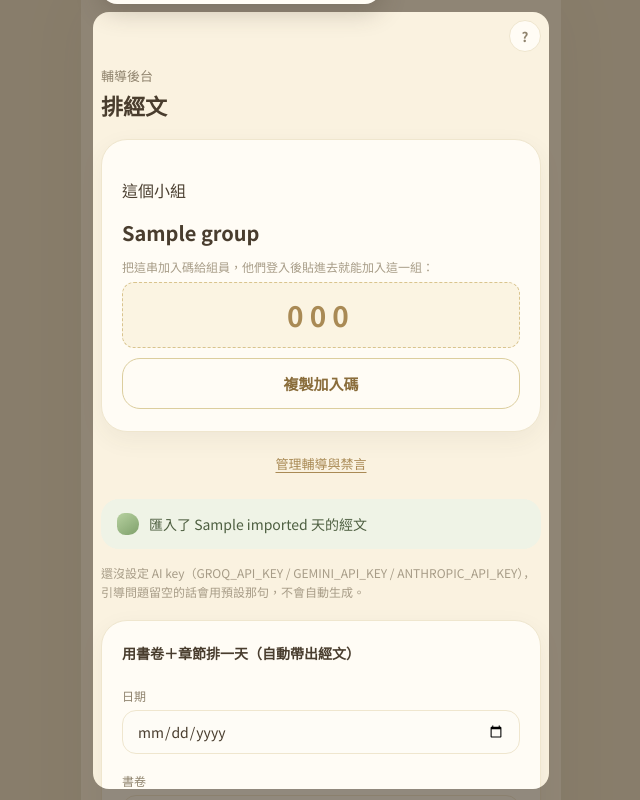
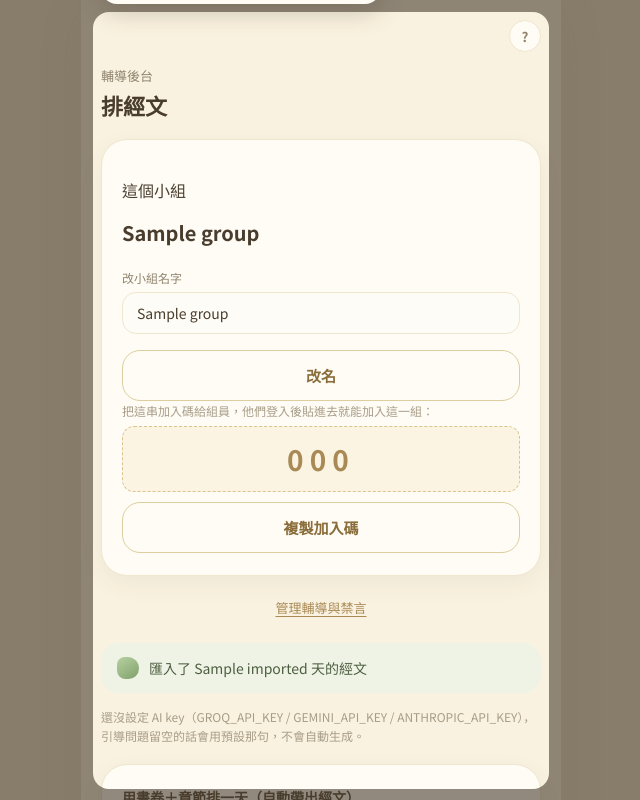
Before and after one commit to windsjp00171-star/GROUP-Devotion, a Flask app: template templates/admin.html in a window 1280 px wide. Shown: the whole page, without its empty margins (319-959 px from the left). Run offline with Flask 3, Linux system fonts and the light colour scheme; the template is opened without the code that fills it: most values are stand-ins (such as "Sample title", 1, 10 or a date in 2020); parts of the project's set-up code (start-up, migrations or seed data) failed here and were passed over.

Commit message:
後台可以改自己這一組的組名（開組之後也能改）
開組時能取名，但先前沒有改名的畫面（要改得動資料庫）。補上後台一個改名欄位，
group_id 取自目前登入的輔導，只動得到自己這一組；加 test_groups 兩個測試守住隔離。

Co-Authored-By: Claude Opus 4.8 <noreply@anthropic.com>
Claude-Session: https://claude.ai/code/session_01XwvFgdJjHAodgiyCRY3Vb1

```diff
--- a/app.py
+++ b/app.py
@@ -41,6 +41,7 @@ from data_store import (  # noqa: E402
     import_passages,
     join_group_by_code,
     list_members,
+    rename_group,
     list_passage_dates,
     set_member_leader,
     set_member_muted,
@@ -625,6 +626,16 @@ def admin():
     )
 
 
+@app.route("/admin/group/rename", methods=["POST"])
+@admin_required
+def admin_rename_group():
+    """輔導改自己這一組的名字。只會動到自己這一組（group_id 取自目前登入的人）。"""
+    name = (request.form.get("name") or "").strip()
+    if name:
+        rename_group(_current_group_id(), name)
+    return redirect(url_for("admin", saved=1))
+
+
 @app.route("/admin/preview")
 @admin_required
 def admin_preview():
--- a/data_store.py
+++ b/data_store.py
@@ -284,6 +284,19 @@ def create_group(name: str, member_id: str) -> dict:
     group = created.data[0]
     sb.table("members").update({"group_id": group["id"], "is_leader": True}).eq("id", member_id).execute()
     return group
+
+
+def rename_group(group_id: str, name: str) -> None:
+    """輔導改自己這一組的名字（開組之後也能改）。空字串忽略，不會把組名清成空白。"""
+    name = (name or "").strip()
+    if not group_id or not name:
+        return
+    if _demo_mode():
+        group = _demo_groups.get(group_id)
+        if group:
+            group["name"] = name
+        return
+    sb.table("groups").update({"name": name}).eq("id", group_id).execute()
 
 
 def join_group_by_code(member_id: str, code: str) -> dict | None:
--- a/templates/admin.html
+++ b/templates/admin.html
@@ -15,6 +15,12 @@
   <section class="passage-card group-card">
     <p class="eyebrow">這個小組</p>
     <h2 class="group-card__name">{{ group.name }}</h2>
+    <form class="admin-form" method="post" action="{{ url_for('admin_rename_group') }}">
+      <input type="hidden" name="csrf_token" value="{{ csrf_token() }}">
+      <label class="admin-label" for="group-name">改小組名字</label>
+      <input class="admin-input" type="text" id="group-name" name="name" value="{{ group.name }}" maxlength="40" required>
+      <button type="submit" class="btn btn--ghost">改名</button>
+    </form>
     {% if group.join_code %}
     <p class="admin-hint" style="margin-top:0;">把這串加入碼給組員，他們登入後貼進去就能加入這一組：</p>
     <p class="join-code" data-join-code>{{ group.join_code }}</p>
```
Also changed, not shown: tests/test_groups.py (+17 -0 lines).
